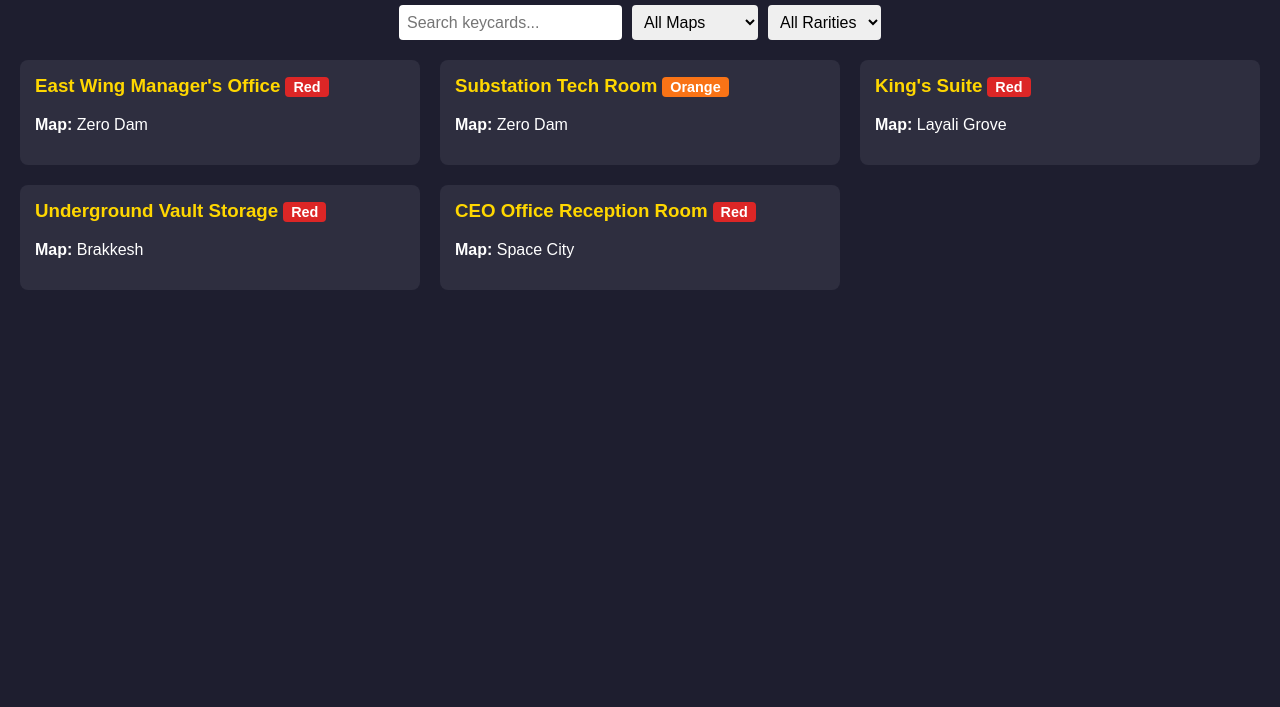
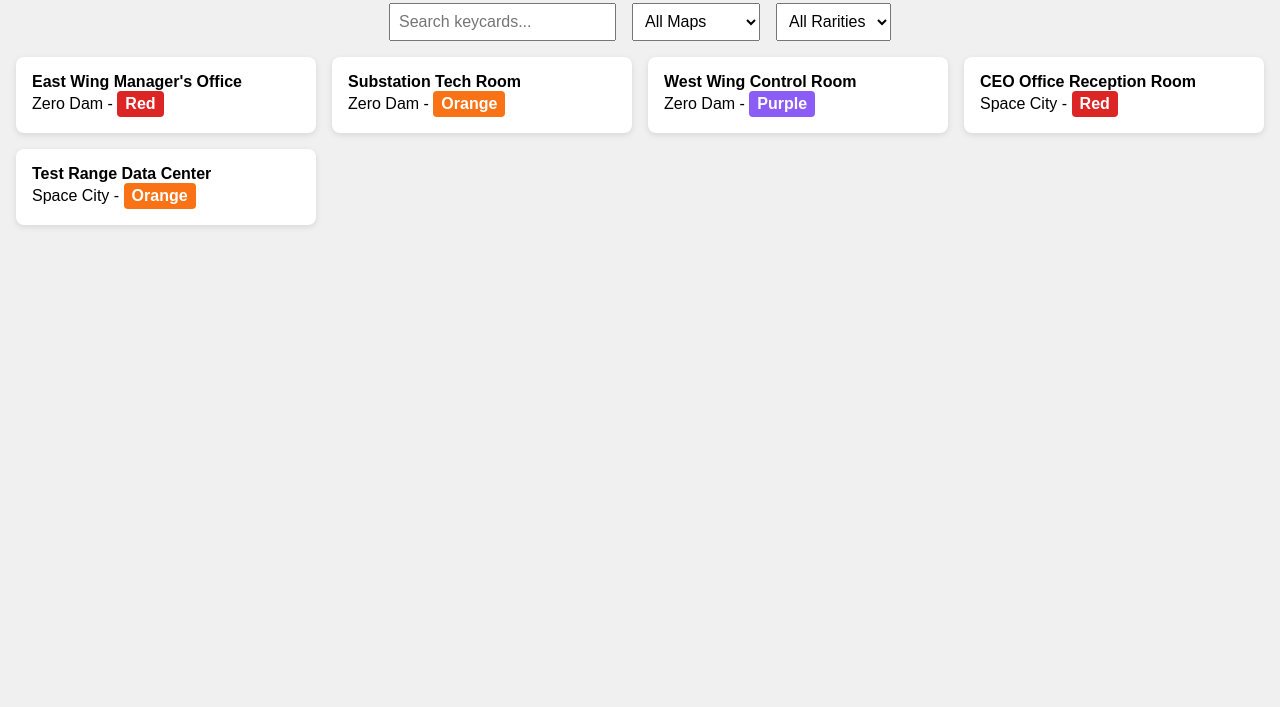
Before and after one commit to thejag0209/dftrackerkeycards, a plain HTML site: page index.html in a window 1280 px wide. Shown: the part 93-800 px from the top of the page. Drawn offline with Linux system fonts and the light colour scheme.

Commit message:
Update index.html

```diff
--- a/index.html
+++ b/index.html
@@ -7,77 +7,69 @@
   <style>
     body {
       font-family: Arial, sans-serif;
-      background: #1e1e2f;
-      color: #fff;
       margin: 0;
-      padding: 20px;
+      padding: 1rem;
+      background-color: #f0f0f0;
     }
     h1 {
       text-align: center;
-      margin-bottom: 20px;
     }
-    .filters {
+    .controls {
       display: flex;
       flex-wrap: wrap;
+      gap: 1rem;
       justify-content: center;
-      gap: 10px;
-      margin-bottom: 20px;
+      margin-bottom: 1rem;
     }
-    select, input[type="text"] {
-      padding: 8px;
-      border-radius: 4px;
-      border: none;
+    select, input[type="search"] {
+      padding: 0.5rem;
       font-size: 1rem;
     }
     .card-list {
       display: grid;
       grid-template-columns: repeat(auto-fit, minmax(300px, 1fr));
-      gap: 20px;
+      gap: 1rem;
     }
     .card {
-      background: #2e2e3f;
+      background: white;
       border-radius: 8px;
-      padding: 15px;
-      transition: transform 0.2s;
+      padding: 1rem;
+      box-shadow: 0 2px 6px rgba(0,0,0,0.1);
       cursor: pointer;
+      transition: background 0.3s ease;
     }
     .card:hover {
-      transform: scale(1.02);
+      background: #f9f9f9;
     }
-    .card h3 {
-      margin-top: 0;
-      color: #ffd700;
+    .rarity {
+      font-weight: bold;
+      padding: 0.25rem 0.5rem;
+      border-radius: 4px;
+      display: inline-block;
+      color: white;
     }
-    .card .rarity {
-      font-weight: bold;
-      padding: 2px 8px;
-      border-radius: 4px;
-      font-size: 0.9rem;
-      margin-left: 5px;
+    .rarity.Red { background-color: #dc2626; }
+    .rarity.Orange { background-color: #f97316; }
+    .rarity.Purple { background-color: #8b5cf6; }
+    .rarity.Blue { background-color: #3b82f6; }
+    .rarity.Green { background-color: #10b981; }
+    .details {
+      margin-top: 0.5rem;
+      display: none;
     }
-    .card .details {
-      display: none;
-      margin-top: 10px;
-    }
-    .card.active .details {
+    .card.expanded .details {
       display: block;
     }
-    .rarity-Red { background: #dc2626; color: white; }
-    .rarity-Orange { background: #f97316; color: white; }
-    .rarity-Purple { background: #8b5cf6; color: white; }
-    .rarity-Blue { background: #3b82f6; color: white; }
-    .rarity-Green { background: #10b981; color: white; }
-    img {
-      width: 100%;
-      border-radius: 6px;
-      margin-top: 10px;
+    .loot-list {
+      margin: 0;
+      padding-left: 1rem;
     }
   </style>
 </head>
 <body>
-  <h1>Delta Force Keycard Database</h1>
-  <div class="filters">
-    <input type="text" id="search" placeholder="Search keycards..." />
+  <h1>Keycard Database</h1>
+  <div class="controls">
+    <input type="search" id="search" placeholder="Search keycards..." />
     <select id="mapFilter">
       <option value="">All Maps</option>
       <option>Zero Dam</option>
@@ -109,9 +101,8 @@
           "1 drawer",
           "2 large safes",
           "1 computer",
-          "Loot on floors, tables, and shelves"
-        ],
-        image: ""
+          "Additional loot on floors, tables, and shelves"
+        ]
       },
       {
         name: "Substation Tech Room",
@@ -123,31 +114,19 @@
           "2 servers",
           "1 large safe",
           "Loot on desks"
-        ],
-        image: ""
+        ]
       },
       {
-        name: "King's Suite",
-        map: "Layali Grove",
-        rarity: "Red",
-        location: "Top floor of main building in Layali Grove",
+        name: "West Wing Control Room",
+        map: "Zero Dam",
+        rarity: "Purple",
+        location: "West Wing, northern side",
         loot: [
-          "3 large safes",
-          "2 briefcases",
-          "Weapons and clothing"
-        ],
-        image: ""
-      },
-      {
-        name: "Underground Vault Storage",
-        map: "Brakkesh",
-        rarity: "Red",
-        location: "Underground vault beneath the museum",
-        loot: [
-          "Multiple large safes",
-          "Rare containers and server racks"
-        ],
-        image: ""
+          "1 piece of clothing",
+          "2 servers",
+          "1 computer",
+          "Loot on the desk"
+        ]
       },
       {
         name: "CEO Office Reception Room",
@@ -156,55 +135,61 @@
         location: "Top of the middle building in the core area",
         loot: [
           "1 large weapon crate",
-          "2 clothing pieces",
+          "2 pieces of clothing",
           "2 large safes",
-          "Chance to loot Heart of Africa"
-        ],
-        image: ""
+          "Potential to loot the Heart of Africa"
+        ]
+      },
+      {
+        name: "Test Range Data Center",
+        map: "Space City",
+        rarity: "Orange",
+        location: "Level two of the Test Range",
+        loot: [
+          "1 large weapon crate",
+          "2 servers",
+          "1 storage box"
+        ]
       }
-      // Add more keycards here
     ];
 
-    const cardList = document.getElementById("cardList");
-    const searchInput = document.getElementById("search");
-    const mapFilter = document.getElementById("mapFilter");
-    const rarityFilter = document.getElementById("rarityFilter");
+    const cardList = document.getElementById('cardList');
+    const search = document.getElementById('search');
+    const mapFilter = document.getElementById('mapFilter');
+    const rarityFilter = document.getElementById('rarityFilter');
 
     function renderCards() {
-      const search = searchInput.value.toLowerCase();
+      cardList.innerHTML = '';
+      const query = search.value.toLowerCase();
       const map = mapFilter.value;
       const rarity = rarityFilter.value;
 
-      cardList.innerHTML = "";
-      keycards.forEach(card => {
-        if (
-          (map && card.map !== map) ||
-          (rarity && card.rarity !== rarity) ||
-          (!card.name.toLowerCase().includes(search))
-        ) return;
-
-        const div = document.createElement("div");
-        div.className = "card";
+      keycards.filter(k => {
+        return (
+          (!query || k.name.toLowerCase().includes(query)) &&
+          (!map || k.map === map) &&
+          (!rarity || k.rarity === rarity)
+        );
+      }).forEach(k => {
+        const div = document.createElement('div');
+        div.className = 'card';
         div.innerHTML = `
-          <h3>${card.name}<span class="rarity rarity-${card.rarity}">${card.rarity}</span></h3>
-          <p><strong>Map:</strong> ${card.map}</p>
+          <div><strong>${k.name}</strong></div>
+          <div>${k.map} - <span class="rarity ${k.rarity}">${k.rarity}</span></div>
           <div class="details">
-            <p><strong>Location:</strong> ${card.location}</p>
+            <p><strong>Location:</strong> ${k.location}</p>
             <p><strong>Loot:</strong></p>
-            <ul>${card.loot.map(i => `<li>${i}</li>`).join("")}</ul>
-            ${card.image ? `<img src="${card.image}" alt="${card.name}" />` : ""}
+            <ul class="loot-list">${k.loot.map(l => `<li>${l}</li>`).join('')}</ul>
           </div>
         `;
-        div.addEventListener("click", () => {
-          div.classList.toggle("active");
-        });
+        div.onclick = () => div.classList.toggle('expanded');
         cardList.appendChild(div);
       });
     }
 
-    searchInput.addEventListener("input", renderCards);
-    mapFilter.addEventListener("change", renderCards);
-    rarityFilter.addEventListener("change", renderCards);
+    search.oninput = renderCards;
+    mapFilter.onchange = renderCards;
+    rarityFilter.onchange = renderCards;
 
     renderCards();
   </script>
```
